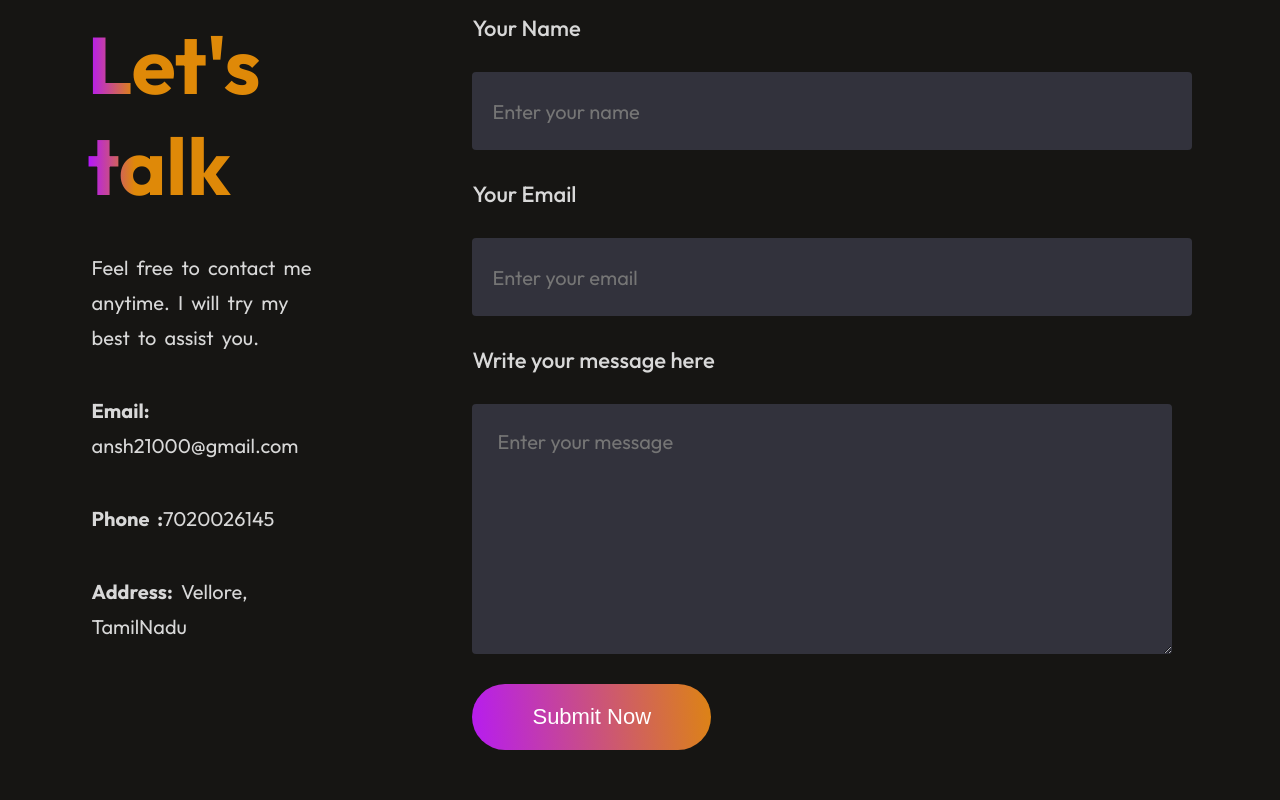
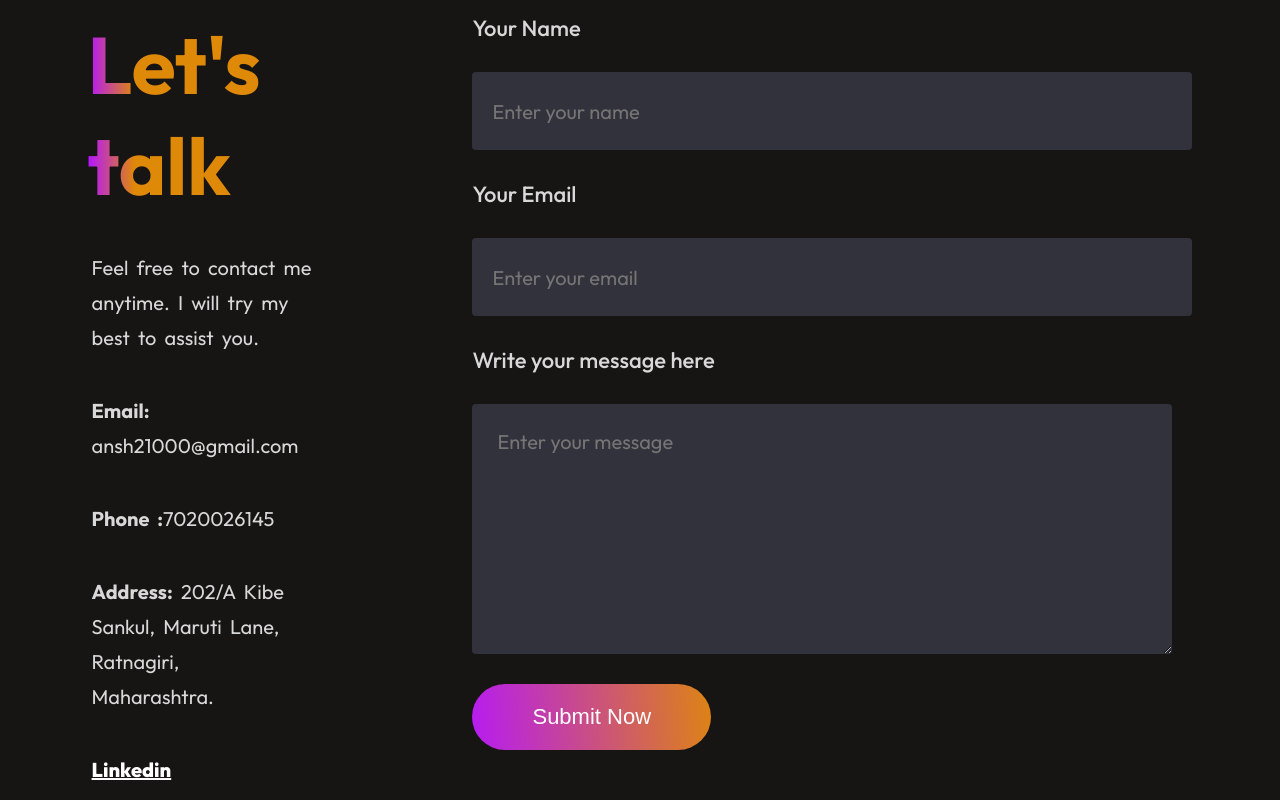
Before and after one commit to ansh-g-01/portfolio-react, a React (Vite) app: page / in a window 1280 px wide. Shown: the part 3461-4261 px from the top of the page. Built offline with nearby package versions, Linux system fonts and the light colour scheme.

Commit message:
added contact details

```diff
--- a/src/Components/Contact/Contact.css
+++ b/src/Components/Contact/Contact.css
@@ -77,6 +77,12 @@
     gap: 20px;
 }
 
+.contact-detail a
+{
+
+    color:white;
+    font-weight: 800;
+}
 
 .contact-right
 { display: flex;
--- a/src/Components/Contact/Contact.jsx
+++ b/src/Components/Contact/Contact.jsx
@@ -22,8 +22,12 @@ const Contact = () => {
                     <div className="contact-detail"><p><b>Phone :</b>7020026145</p>
                     <img src="" alt="" />
                     </div>
-                    <div className="contact-detail"><p><b>Address:</b> Vellore, TamilNadu</p>
+                    <div className="contact-detail"><p><b>Address:</b> 202/A Kibe Sankul, Maruti Lane, Ratnagiri, Maharashtra.</p>
                     <img src="" alt="" />
+
+
+                    </div>
+                    <div className="contact-detail"><p><a href="https://www.linkedin.com/in/ansh-gandhi-2906a2248/">Linkedin</a></p>
 
                     </div>
                 </div>
```
